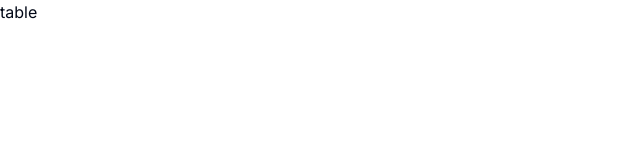
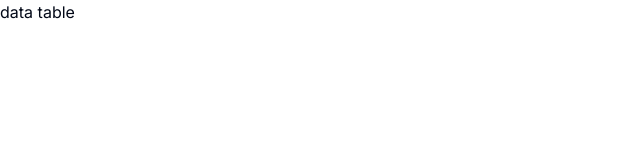
Before and after one commit to mungaben/RMS, a Next.js app: page /DashBoard in a window 1280 px wide. Shown: the top 160 px of the page, without its empty margins (0-640 px from the left). Built offline with nearby package versions, Linux system fonts and the light colour scheme.

Commit message:
DashBoard data

```diff
--- a/app/DashBoard/componnts/Basis2/Basis2Data.tsx
+++ b/app/DashBoard/componnts/Basis2/Basis2Data.tsx
@@ -22,7 +22,7 @@ const Basis2Data = () => {
 
   return (
     <div>
-        table
+        data table
     </div>
   )
 }
```
